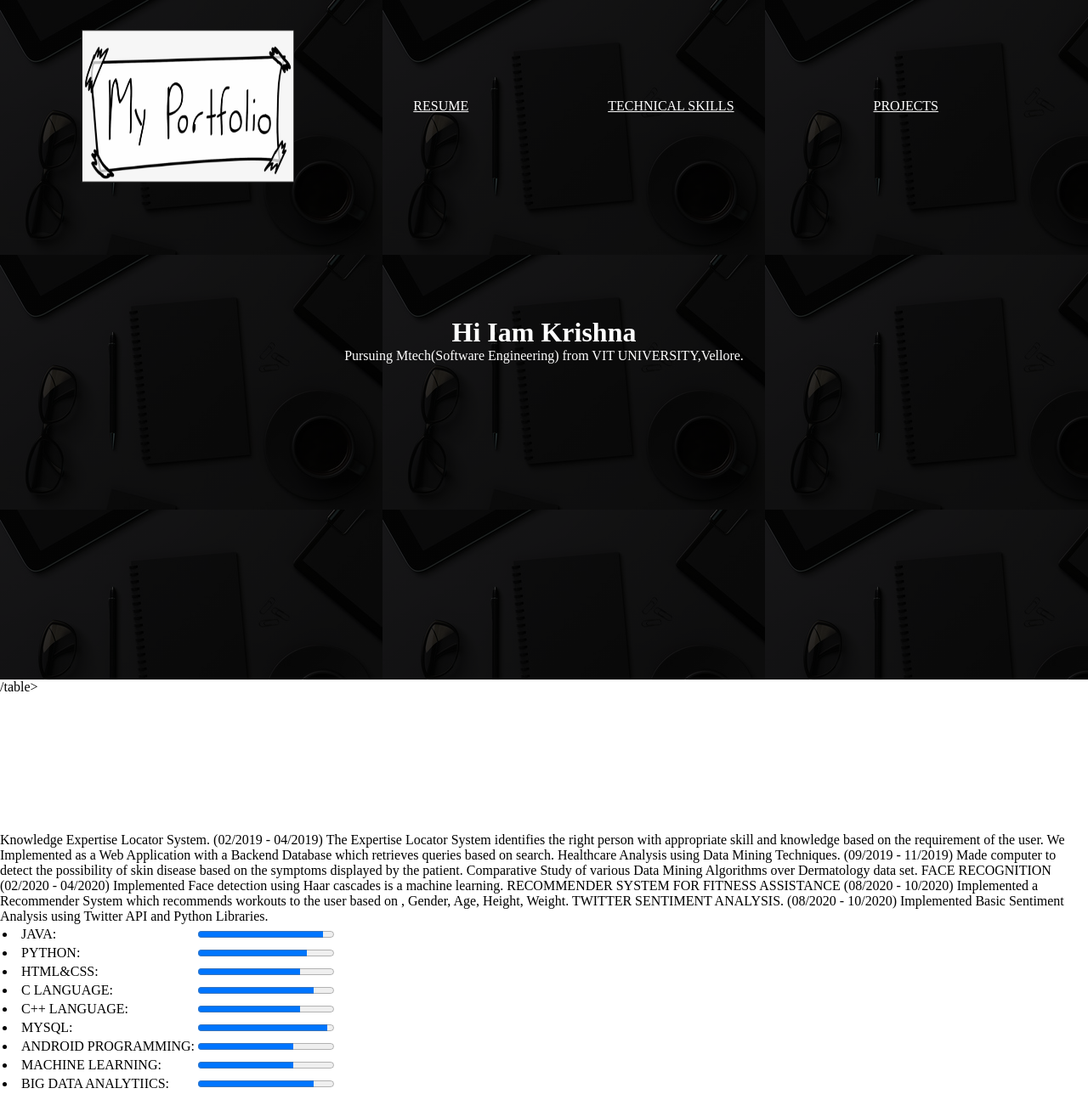
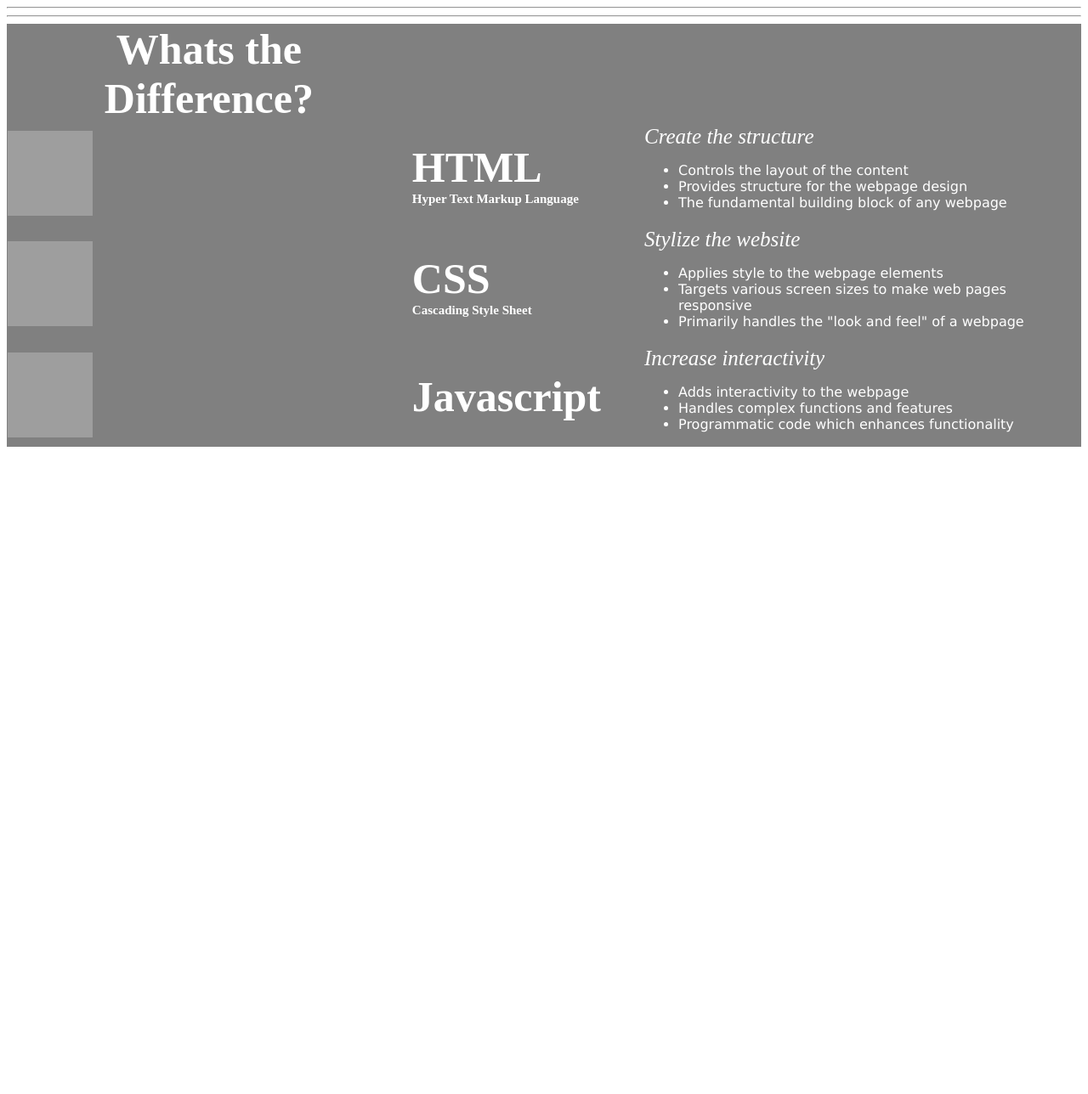
Before and after one commit to Krishna9904/sample, a plain HTML site: page index.html in a window 1280 px wide. Shown: the whole page at 85% size. After the commit the page ends 800 px from the top, so only its background shows below. Drawn offline with Linux system fonts and the light colour scheme; grey boxes are pictures that could not be loaded.

Commit message:
image recreate

```diff
--- a/index.html
+++ b/index.html
@@ -5,72 +5,61 @@
     <meta http-equiv="X-UA-Compatible" content="IE=edge">
     <meta name="viewport" content="width=device-width, initial-scale=1.0">
     <title>Document</title>
-    <link rel="stylesheet" href="style.css">
+<link rel="stylesheet" href="style.css">
 </head>
+<body>
+    <table>
+        <tr>
+            <th>Whats the Difference?</th>
+          </tr>
+        <tr id="tr1">
+            <td id="td11"><img src="https://iconape.com/wp-content/files/im/353223/svg/html5-without-wordmark-color.svg" alt="HTML" ></td>
+            <td id="td12">
+                <Div id="div11"><strong>HTML</strong> </Div>
+                <Div id="div12"><strong>Hyper Text Markup Language</strong> </Div>
+            </td>
+            <td id="13">
+                <div><i>Create the structure</i> </div>
+                <ul>
+                    <li>Controls the layout of the content</li>
+                    <li>Provides structure for the webpage design</li>
+                    <li>The fundamental building block of any webpage</li>
+                 </ul>
+            </td>
+        </tr>
+<hr>
 
-    <div class="banner">
-        <div class="menu" >
-            <img src="logo.jpg" alt="logo" width="250px" height="180px">
-            <ul>
-                <li> <a href="MYRESUME.pdf">RESUME</a></li>
-                <li> <a href="#skill">TECHNICAL SKILLS</a></li>
-                <li> <a href="#projects">PROJECTS</a></li>
+        <tr id="tr2">
+            <td id="td21"><img src="https://www.pngkey.com/png/full/347-3470911_css3-html-css-js-logo-white.png" alt="CSS" srcset=""></td>
+            <td id="td22">
+                <div id="div21"><strong>CSS</strong></div>
+                <div id="div22"><strong>Cascading Style Sheet</strong></div>
+            </td>
+            <td id="td23">
+                <div><i>Stylize the website</i> </div>
+                <ul>
+                    <li>Applies style to the webpage elements</li>
+                    <li>Targets various screen sizes to make web pages responsive</li>
+                    <li>Primarily handles the "look and feel" of a webpage</li>
+                 </ul>
+            </td>
+        </tr>
+<hr>
 
-            </ul></div>
-            <div class="intro">
-                <h1>Hi Iam Krishna</h1>
-                <p>Pursuing Mtech(Software Engineering) from VIT UNIVERSITY,Vellore. </p></div>
-
-        </div>
-    </div>
-
-
-<a name="skill"></a>
-<div class="skills">
-    <table>   <ul><tr> <td>
-  <li><label for="file">JAVA:</label></td><td>
-        <progress id="file" value="92" max="100"> 92% </progress></li></td></tr>
-        <tr><td><li><label for="file">PYTHON:</label></td><td>
-            <progress id="file" value="80" max="100"> 80% </progress></li></td></tr>
-    <tr><td><li><label for="file">HTML&CSS:</label></td><td>
-        <progress id="file" value="75" max="100"> 75% </progress></li></td></tr>
-<tr><td><li><label for="file">C LANGUAGE:</label></td><td>
-    <progress id="file" value="85" max="100"> 85% </progress></li></td></tr>
-<tr><td><li><label for="file">C++ LANGUAGE:</label></td><td>
-    <progress id="file" value="75" max="100"> 75% </progress></li></td></tr>
-    <tr><td><li><label for="file">MYSQL:</label></td> <td><progress id="file" value="95" max="100"> 95% </progress></li></td></tr>
-    <tr><td><li> <label for="file">ANDROID PROGRAMMING:</label></td><td>
-         <progress id="file" value="70" max="100">70%</progress></li></td></tr>
-        <tr><td><li> <label for="file">MACHINE LEARNING:</label></td><td> <progress id="file" value="70" max="100">70%</progress> </li></td></tr>
-        <tr><td><li><label for="file">BIG DATA ANALYTIICS:</label></td> <td><progress id="file" value="85" max="100"> 85% </progress></li></td></tr>
-    </ul>/table></div>
-    <br><br><br><br><br><br><br><br><br><br>
-
-    <body>
-    <a name="projects"></a>
-
-      <div> Knowledge Expertise Locator System.
-(02/2019 - 04/2019)
-The Expertise Locator System identifies the right person with
-appropriate skill and knowledge based on the requirement of
-the user. We Implemented as a Web Application with a Backend
-Database which retrieves queries based on search. Healthcare Analysis using Data Mining Techniques.
-(09/2019 - 11/2019)
-Made computer to detect the possibility of skin disease based
-on the symptoms displayed by the patient. Comparative Study of various Data Mining Algorithms over
-Dermatology data set.
-FACE RECOGNITION (02/2020 - 04/2020)
-Implemented Face detection using Haar cascades is a machine
-learning. RECOMMENDER SYSTEM FOR FITNESS ASSISTANCE
-(08/2020 - 10/2020)
-Implemented a Recommender System which recommends
-workouts to the user based on , Gender, Age, Height, Weight.
-TWITTER SENTIMENT ANALYSIS.
-(08/2020 - 10/2020)
-Implemented Basic Sentiment Analysis using Twitter API and
-Python Libraries.
-</div>
-
-
- </body>
+        <tr id="tr3">
+            <td id="td31"><img src="https://www.freepnglogos.com/uploads/javascript/javascript-online-logo-for-website-0.png" alt="JavaScript" srcset=""></td>
+            <td id="td32">
+                <div id="div31"><strong>Javascript</strong></div>
+                </td>
+                <td id="td33">
+                    <div><i>Increase interactivity</i> </div>
+                    <ul>
+                        <li>Adds interactivity to the webpage</li>
+                        <li>Handles complex functions and features</li>
+                        <li>Programmatic code which enhances functionality</li>
+                     </ul>
+                </td>
+        </tr>
+      </table>
+</body>
 </html>
--- a/style.css
+++ b/style.css
@@ -1,31 +1,48 @@
-*{
-    margin: 0;
-    padding: auto;
+
+table{background:grey;
+
+    width:100%;
+    border-collapse:collapse;
 }
-.banner{width: 100%;
-height: 100vh;
-background-image: linear-gradient(rgba(0,0,0,.75),rgba(0,0,0,.75)), url(port.jpg);}
-.menu{
-    width: 85%;
-    margin: auto;
-    padding: 35px 0;
-    align-items: center;
-    display: flex;
-    justify-content: space-between;
-}
-.menu ul li{
-    display: inline;
-    margin:0 80px ;
 
-}
-.menu ul li a{
-     color: #fff;
-}
-.intro{
-    width: 100%;
-    position:absolute;
-    transform: translateY(-50%);
-    Top: 50%;
+
+  th {
+    color:white;
+    font-size:50px;
     text-align: center;
-    color: white;
-}
+    }
+
+  #tr1{
+    border-bottom:2px solid grey;
+    padding: 10px;
+  }
+  #tr2{
+    border-bottom:2px solid grey;
+    padding: 10px;
+  }
+  img{
+  width:100px;
+  height:100px;
+  }
+  div{
+    font-size: 25px;
+    color:white;
+  }
+  ul{
+    color:white;
+    font-family: Verdana, Geneva, Tahoma, sans-serif;
+  }
+  #div11,#div21,#div31{
+    text-align: left;
+    color:white;
+    font-size: 50px;
+  }
+  #div12,#div22{
+    text-align: left;
+    color:white;
+    font-size: 15px;
+  }
+
+  #td12,#td22,#td32{
+padding-right: 50px;
+  }
```
Also changed, not shown: logo.jpg (deleted), myport.png (deleted), port.jpg (deleted), 1 other file.
